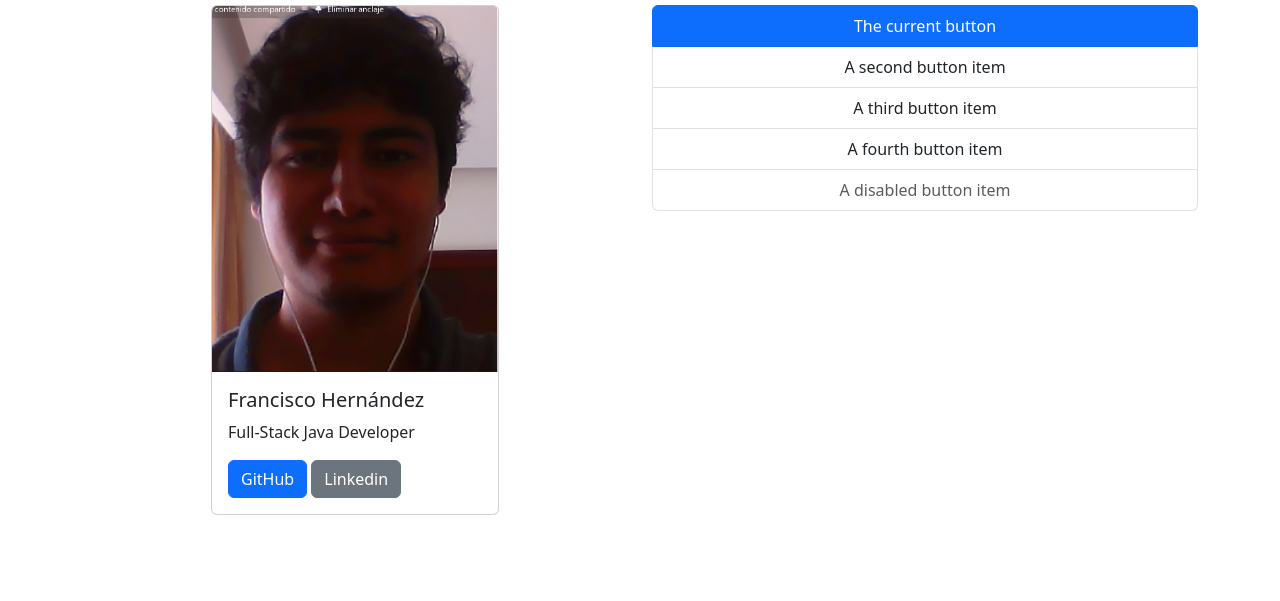
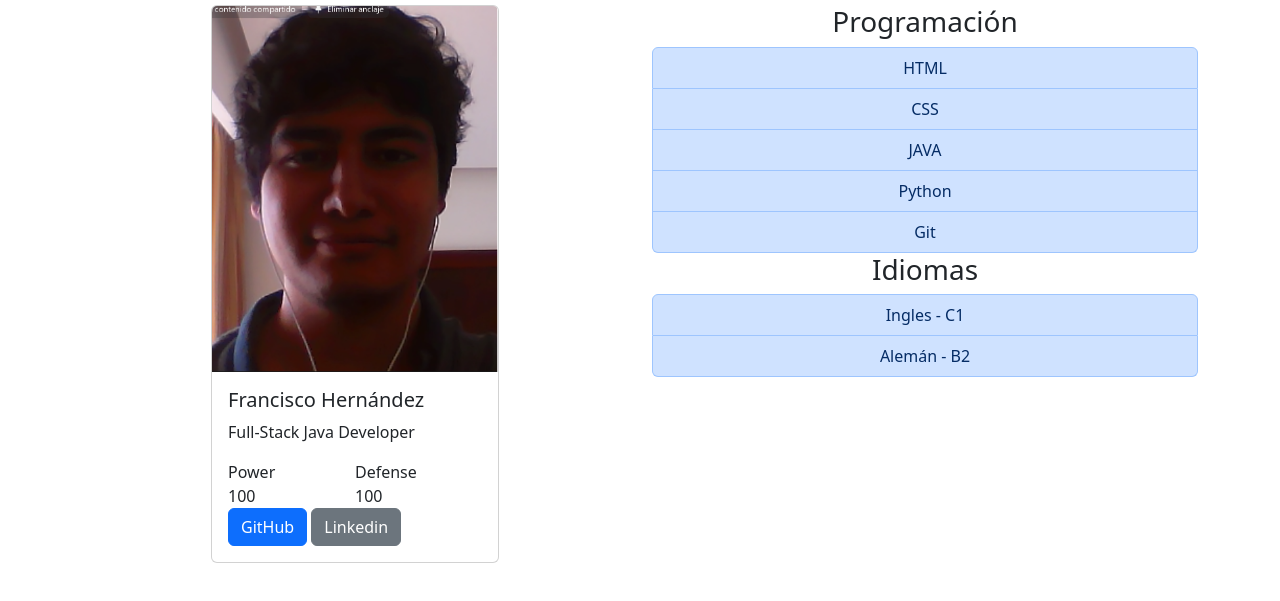
Before and after one commit to paconut/bootstrap_basico, a plain HTML site: page html/practica.html in a window 1280 px wide. Shown: the part 51-652 px from the top of the page. Drawn offline with nearby package versions, Linux system fonts and the light colour scheme.

Commit message:
alteramos la lista

```diff
--- a/html/practica.html
+++ b/html/practica.html
@@ -49,6 +49,18 @@
                     <div class="card-body">
                         <h5 class="card-title">Francisco Hernández</h5>
                         <p class="card-text">Full-Stack Java Developer</p>
+                        <div class="container">
+                            <div class="row">
+                                <div class="col">
+                                    <div class="row">Power</div>
+                                    <div class="row">100</div>
+                                </div>
+                                <div class="col">
+                                    <div class="row">Defense</div>
+                                    <div class="row">100</div>
+                                </div>
+                            </div>
+                        </div>
                         <a href="#" class="btn btn-primary">GitHub</a>
                         <a href="#" class="btn btn-secondary">Linkedin</a>
                     </div>
@@ -56,14 +68,19 @@
             </div>
             <div class="col-sm-6">
                 <div class="list-group text-center">
-                    <button type="button" class="list-group-item list-group-item-action active" aria-current="true">
-                        The current button
-                    </button>
-                    <button type="button" class="list-group-item list-group-item-action">A second button item</button>
-                    <button type="button" class="list-group-item list-group-item-action">A third button item</button>
-                    <button type="button" class="list-group-item list-group-item-action">A fourth button item</button>
-                    <button type="button" class="list-group-item list-group-item-action" disabled>A disabled button
-                        item</button>
+                    <h3>Programación</h3>
+                    <ul class="list-group">
+                        <li class="list-group-item list-group-item-primary">HTML</li>
+                        <li class="list-group-item list-group-item-primary">CSS</li>
+                        <li class="list-group-item list-group-item-primary">JAVA</li>
+                        <li class="list-group-item list-group-item-primary">Python</li>
+                        <li class="list-group-item list-group-item-primary">Git</li>
+                    </ul>
+                    <h3>Idiomas</h3>
+                    <ul class="list-group">
+                        <li class="list-group-item list-group-item-primary">Ingles - C1</li>
+                        <li class="list-group-item list-group-item-primary">Alemán - B2</li>
+                    </ul>
                 </div>
             </div>
         </div>
```
